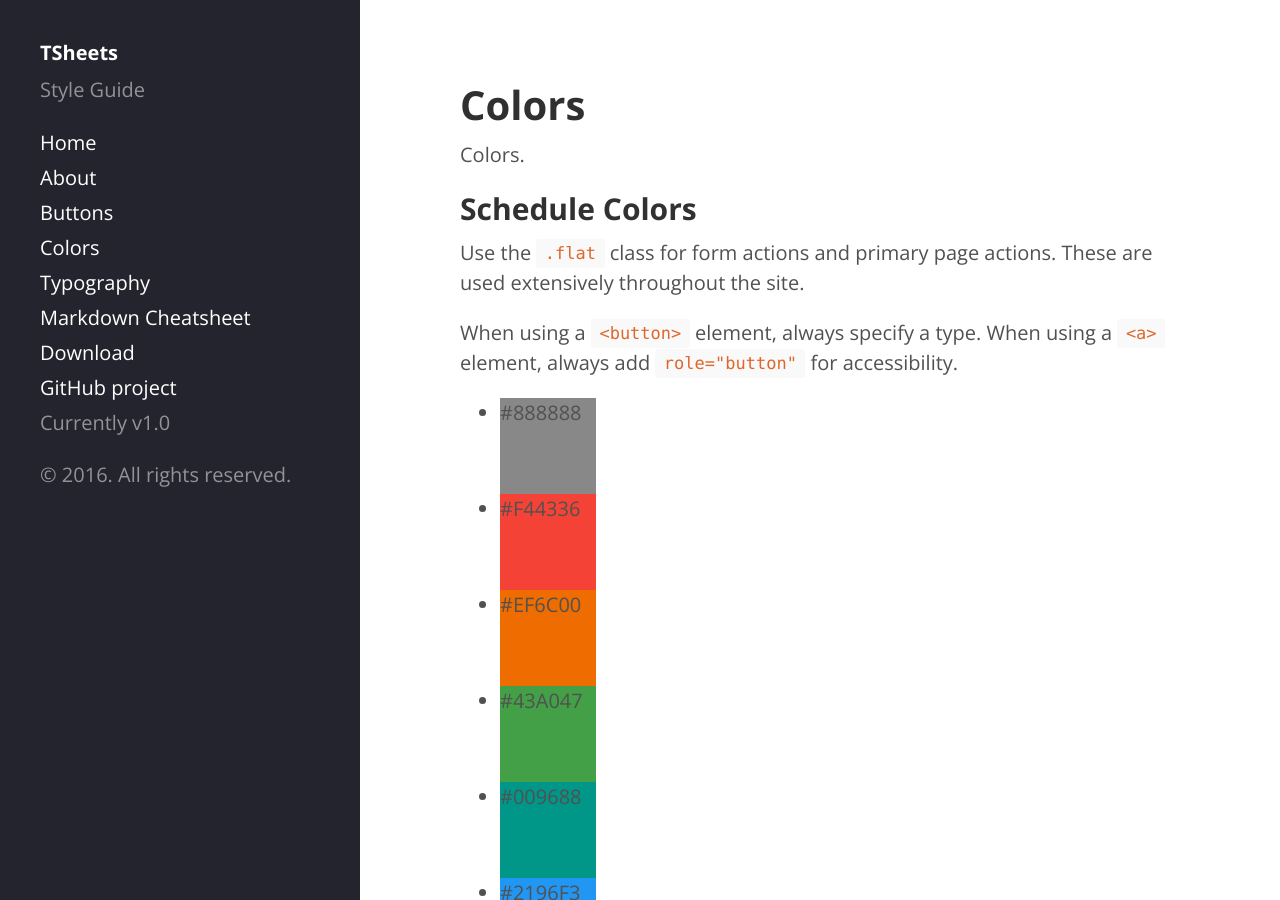
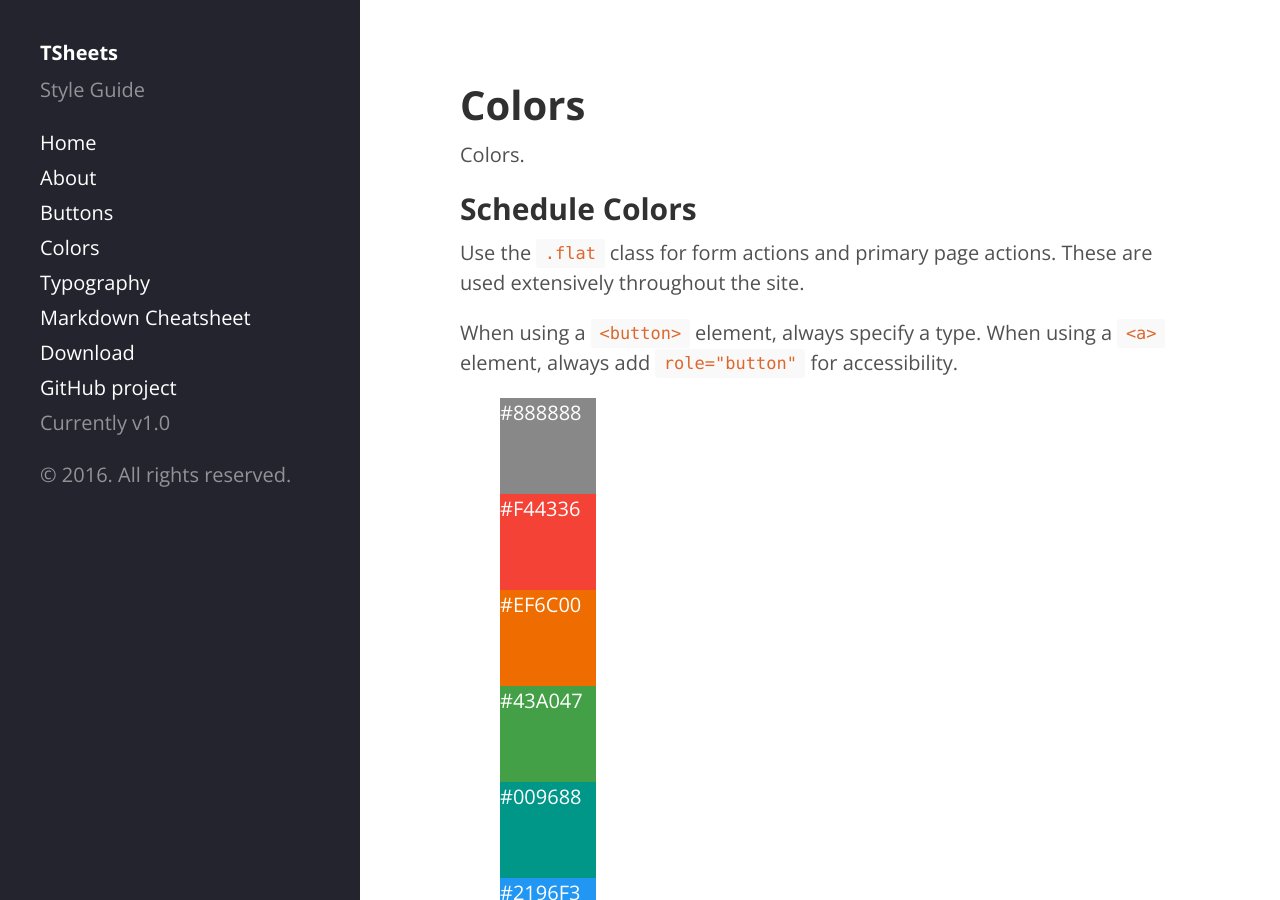
Before and after one commit to justinhersey/style-guide, a Jekyll site: the page built from colors.md, in a window 1280 px wide and 900 px high. Built offline with Jekyll 4.4.1, drawn with Linux system fonts in a browser that asks for light colours.

Commit message:
Update colors.md

```diff
--- a/colors.md
+++ b/colors.md
@@ -11,7 +11,7 @@ Use the `.flat` class for form actions and primary page actions. These are used
 
 When using a `<button>` element, always specify a type. When using a `<a>` element, always add `role="button"` for accessibility.
 
-<ul>
+<ul style="color:#fff;">
     <li style="width: 96px;height: 96px;background-color: #888888">#888888</li>
     <li style="width: 96px;height: 96px;background-color: #F44336">#F44336</li>
     <li style="width: 96px;height: 96px;background-color: #EF6C00">#EF6C00</li>
```
